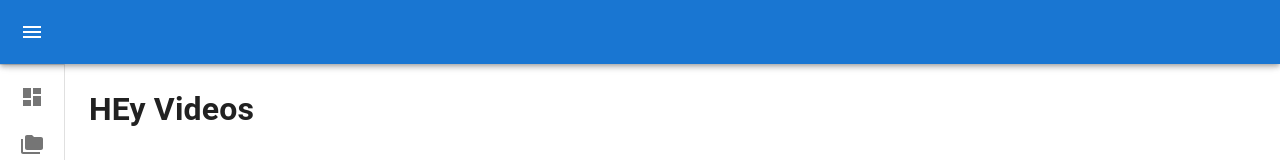
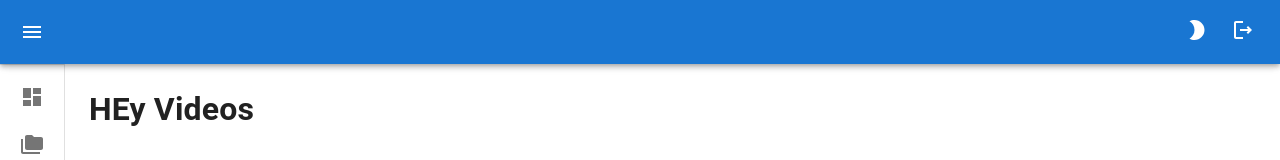
Before and after one commit to Meet16123/E-learn, a React (Create React App) app: page /videos in a window 1280 px wide. Shown: the top 160 px of the page. Built offline with nearby package versions, Linux system fonts and the light colour scheme; sample sign-in values are in the browser's storage.

Commit message:
Final-Sidebar-v2

```diff
--- a/src/helpers/session.js
+++ b/src/helpers/session.js
@@ -1,6 +1,6 @@
 export const setToken = (token) => localStorage.setItem('token', token);
 
-export const deleteSession = () => localStorage.removeItem('token');
+export const deleteSession = (key) => localStorage.removeItem(key);
 
 export const getToken = () => localStorage.getItem('token');
 
--- a/src/pages/Sidebar/index.jsx
+++ b/src/pages/Sidebar/index.jsx
@@ -23,6 +23,7 @@ import LightModeIcon from '@mui/icons-material/LightMode';
 import ModeNightIcon from '@mui/icons-material/ModeNight';
 import {  LogoutOutlined } from '@mui/icons-material';
 import { createTheme } from '@mui/material';
+import { deleteSession } from '../../helpers/session.js';
 
 const drawerWidth = 240;
 
@@ -106,6 +107,9 @@ const Header = () => {
   function handleClick(path) {
     navigate(`/${path}`);
   }
+  function handelLogout() {
+    deleteSession('token')
+  }
   const light = {
     palette: {
     mode: 'light',
@@ -145,13 +149,13 @@ const appliedTheme =  createTheme(theme ? light : dark)
             edge="end"
             color="inherit"
             aria-label="mode"
-            sx={{marginLeft: 175}}
+            sx={{position: "fixed", top: 10, right: 75, zIndex: 2000}}
             onClick={() => setTheme(!theme)}
           >
             {icon}
           </IconButton>
               {/* Log-Out Button */}
-              <LogoutOutlined onClick={() => navigate("/login")} sx={{marginLeft: 5, cursor: "pointer"}} />
+              <LogoutOutlined onClick={() => handelLogout()} sx={{position: "fixed", cursor: "pointer", top: 18, right: 25, zIndex: 2000}} />
 
           </Toolbar>
         </AppBar>
```
